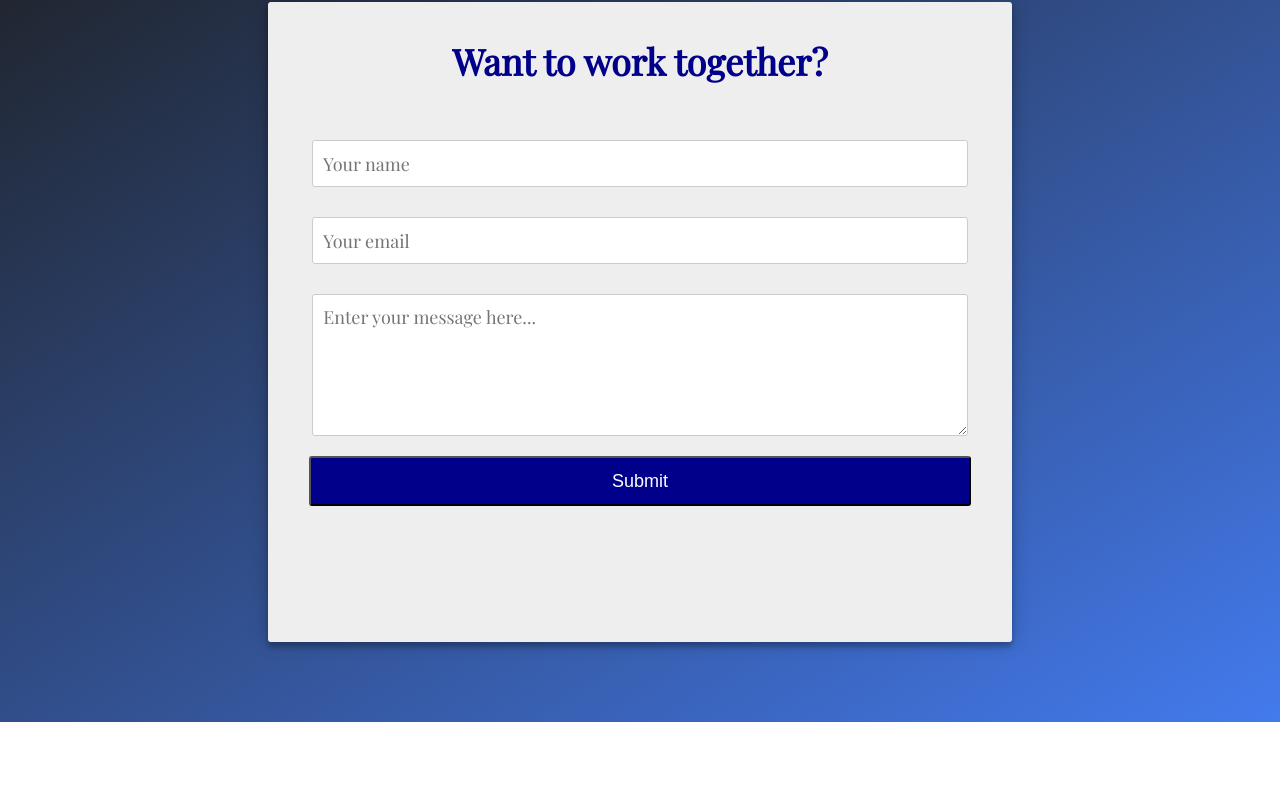
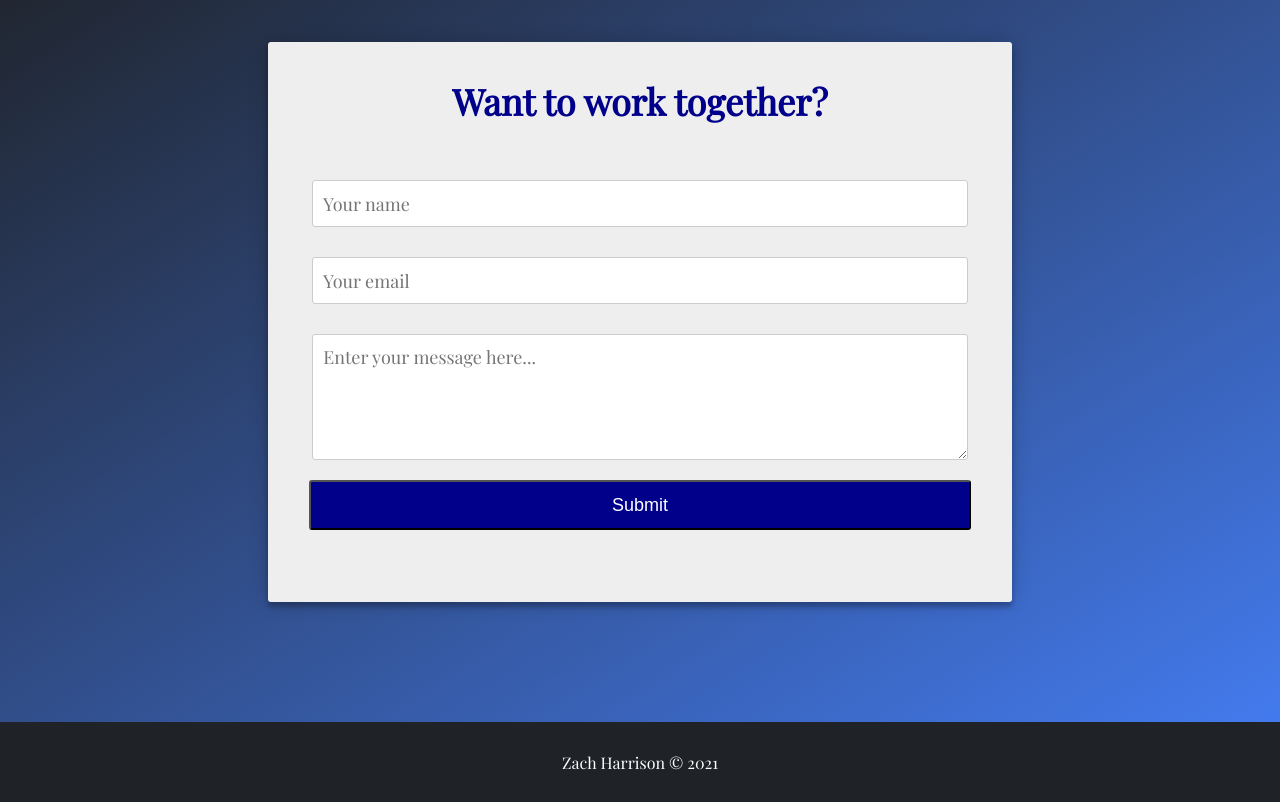
Before and after one commit to zachharrison/portfolio, a React (Create React App) app: page / in a window 1280 px wide. Shown: the part 2638-3440 px from the top of the page. Before the commit the page ends 3392 px from the top, so only its background shows below. Built offline with nearby package versions, Linux system fonts and the light colour scheme.

Commit message:
Added Footer

```diff
--- a/src/App.js
+++ b/src/App.js
@@ -5,6 +5,7 @@ import Social from './components/Social/Social';
 import Work from './components/Work/Work';
 import FadeIn from './components/FadeIn/FadeIn';
 import Contact from './components/Contact/Contact';
+import Footer from './components/Footer/Footer';
 
 const App = () => {
   return (
@@ -25,6 +26,8 @@ const App = () => {
       <FadeIn direction='up' delay={2}>
         <Contact />
       </FadeIn>
+
+      <Footer />
     </>
   );
 };
--- a/src/components/Contact/Contact.css
+++ b/src/components/Contact/Contact.css
@@ -85,7 +85,7 @@ textarea {
 @media (min-width: 1000px) and (max-width: 1400px) {
   form {
     width: 55%;
-    height: 75%;
+    height: 65%;
   }
 }
 
@@ -96,7 +96,7 @@ textarea {
   }
   form {
     width: 55%;
-    height: 55%;
+    height: 45%;
   }
 
   h2 {
--- /dev/null
+++ b/src/components/Footer/Footer.css
@@ -0,0 +1,9 @@
+footer {
+  background: #1f2227;
+  height: 10vh;
+  display: flex;
+  align-items: center;
+  justify-content: center;
+  color: #fff;
+  font-size: 16px;
+}
--- /dev/null
+++ b/src/components/Footer/Footer.js
@@ -0,0 +1,7 @@
+import React from 'react';
+import './Footer.css';
+const Footer = () => {
+  return <footer>Zach Harrison &copy; 2021</footer>;
+};
+
+export default Footer;
```
